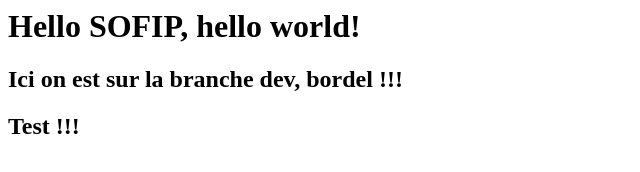
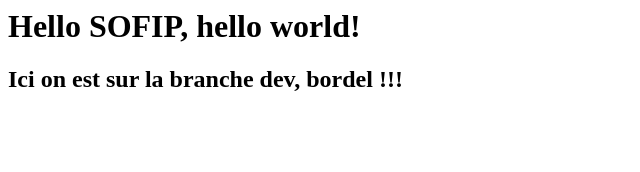
Before and after one commit to MrScrupulus/html-css-js, a plain HTML site: page index.html in a window 1280 px wide. Shown: the whole page, without its empty margins (0-640 px from the left). Drawn offline with Linux system fonts and the light colour scheme.

Commit message:
Révisions

```diff
--- a/index.html
+++ b/index.html
@@ -1,4 +1,3 @@
 <h1>Hello SOFIP, hello world!</h1>
 
 <h2>Ici on est sur la branche dev, bordel !!!</h2>
-<h2>Test !!!</h2>
```
Also changed, not shown: 1 other file.
